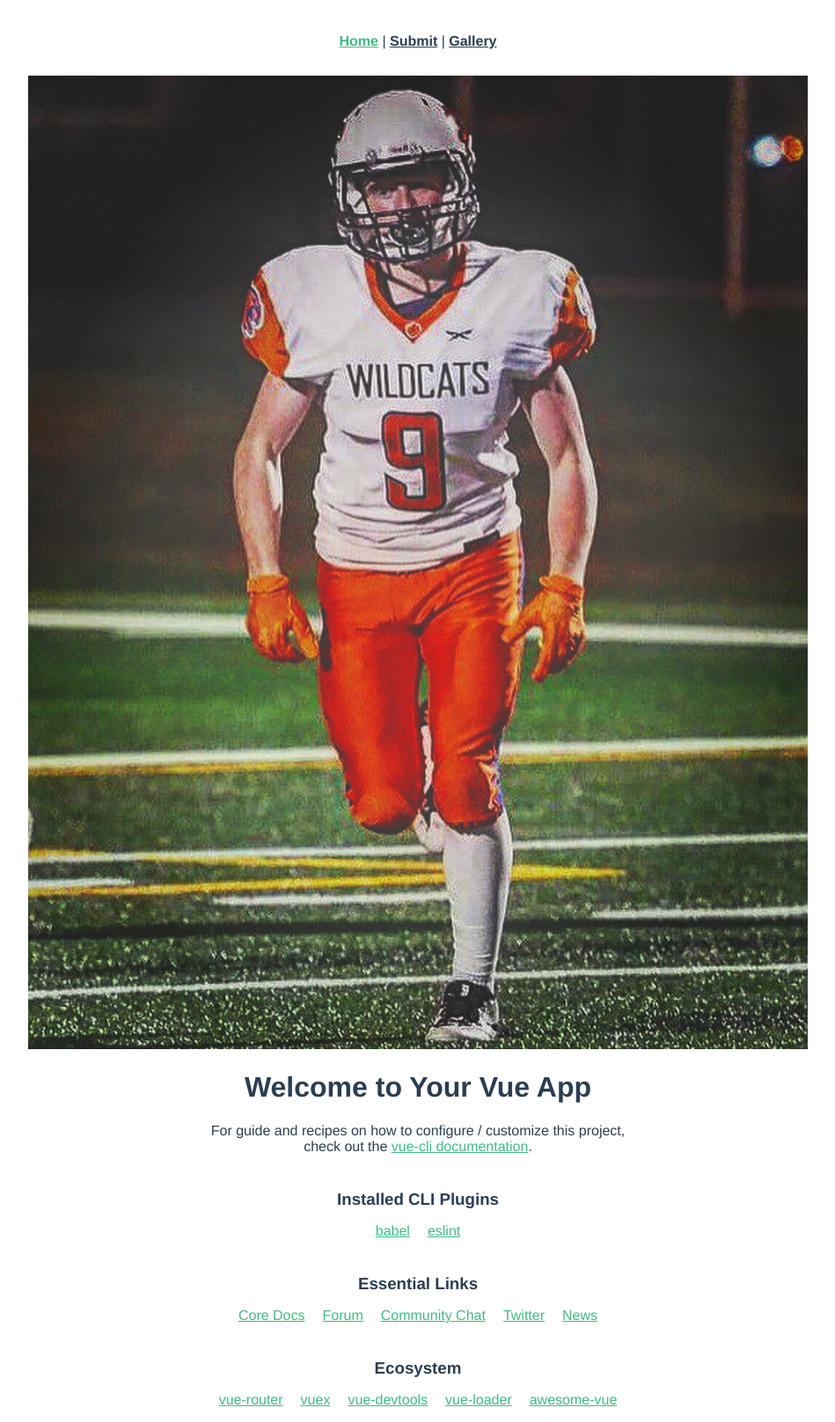
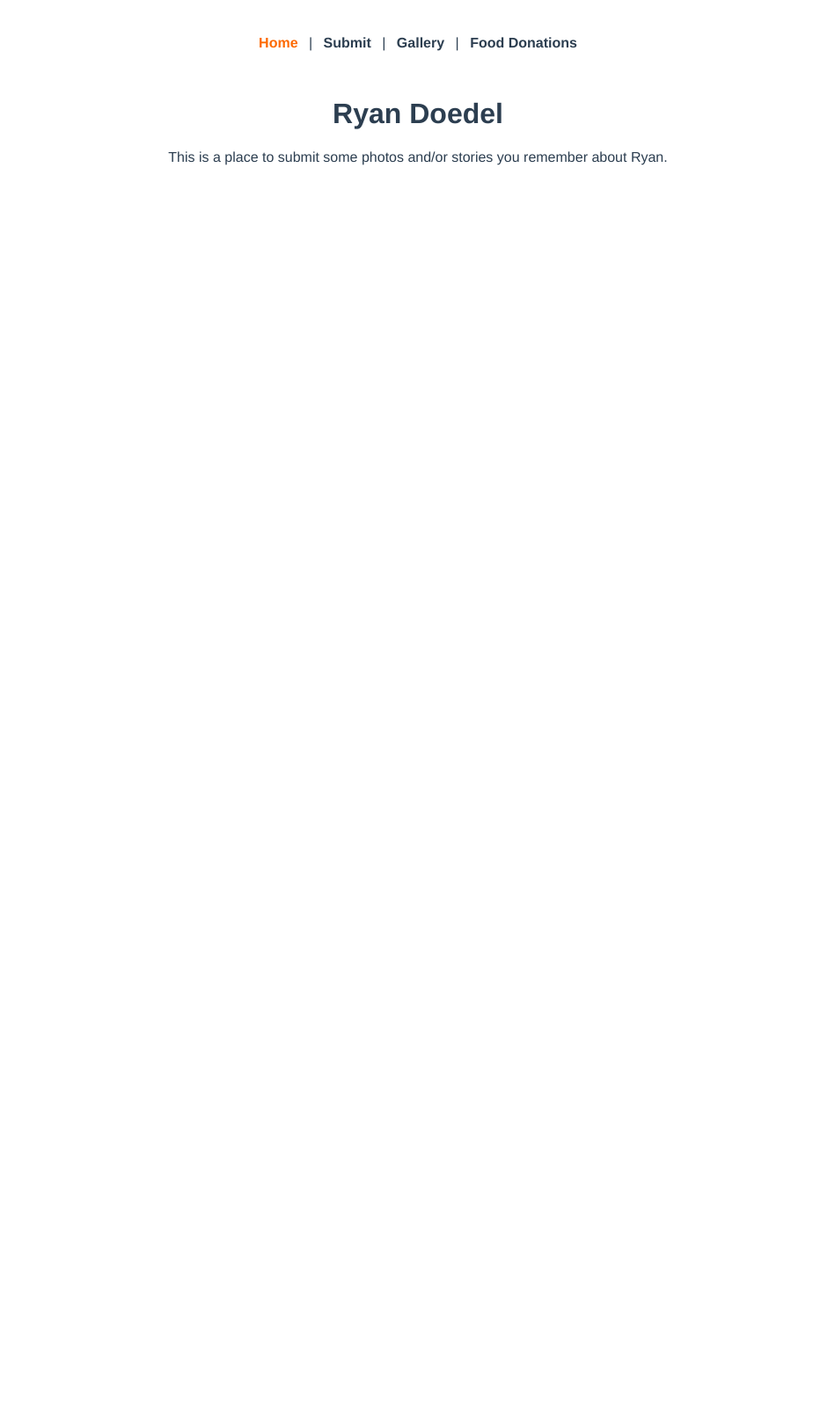
Before and after one commit to redxtech/ryandoedelmemories.com, a Vue app: page / in a window 1280 px wide. Shown: the whole page at 88% size, without its empty margins (165-1114 px from the left). After the commit the page ends 800 px from the top, so only its background shows below. Built offline with nearby package versions, Linux system fonts and the light colour scheme.

Commit message:
more changes

```diff
--- a/public/index.html
+++ b/public/index.html
@@ -5,13 +5,14 @@
   <meta http-equiv="X-UA-Compatible" content="IE=edge">
   <meta name="viewport" content="width=device-width,initial-scale=1.0">
   <link rel="icon" href="<%= BASE_URL %>favicon.ico">
-    <title>ryan</title>
+  <title>Ryan Doedel ❤</title>
 </head>
 <body>
 <noscript>
-      <strong>We're sorry but ryan doesn't work properly without JavaScript enabled. Please enable it to continue.</strong>
+  <strong>
+    We're sorry but this page doesn't work properly without JavaScript enabled. Please enable it to continue.
+  </strong>
 </noscript>
 <div id="app"></div>
-    <!-- built files will be auto injected -->
 </body>
 </html>
--- a/src/App.vue
+++ b/src/App.vue
@@ -1,9 +1,18 @@
 <template>
   <div id="app">
     <div id="nav">
-      <router-link to="/">Home</router-link> |
-      <router-link to="/submit">Submit</router-link> |
+      <router-link to="/">Home</router-link>
+      |
+      <router-link to="/submit">Submit</router-link>
+      |
       <router-link to="/gallery">Gallery</router-link>
+      |
+      <a
+        href="https://docs.google.com/spreadsheets/d/1xukxpF-tzJXwAELePu9TtQHo9mw935eEYWLiQhij_jk/edit?usp=sharing"
+        target="_blank"
+      >
+        Food Donations
+      </a>
     </div>
     <router-view/>
   </div>
@@ -17,13 +26,22 @@
     text-align: center;
     color: #2c3e50;
   }
+
   #nav {
-  padding: 30px;
+    padding: 2rem;
+
     a {
+      padding: 0 0.5rem;
       font-weight: bold;
+      text-decoration-line: none;
       color: #2c3e50;
+
+      &:hover {
+        text-decoration-line: underline;
+      }
+
       &.router-link-exact-active {
-      color: #42b983;
+        color: #fd6a02;
       }
     }
   }
--- a/src/views/Home.vue
+++ b/src/views/Home.vue
@@ -1,37 +1,11 @@
 <template>
   <div class="home">
-    <img alt="Ryan Playing Football" src="../assets/ryan.jpg">
+    <!--<img alt="Ryan Playing Football" src="../assets/ryan.jpg">-->
     <div class="hello">
-      <h1>Welcome to Your Vue App</h1>
+      <h1>Ryan Doedel</h1>
       <p>
-        For guide and recipes on how to configure / customize this project,<br>
-        check out the
-        <a href="https://cli.vuejs.org" target="_blank" rel="noopener">vue-cli documentation</a>.
+        This is a place to submit some photos and/or stories you remember about Ryan.
       </p>
-      <h3>Installed CLI Plugins</h3>
-      <ul>
-        <li><a href="https://github.com/vuejs/vue-cli/tree/dev/packages/%40vue/cli-plugin-babel" target="_blank"
-               rel="noopener">babel</a></li>
-        <li><a href="https://github.com/vuejs/vue-cli/tree/dev/packages/%40vue/cli-plugin-eslint" target="_blank"
-               rel="noopener">eslint</a></li>
-      </ul>
-      <h3>Essential Links</h3>
-      <ul>
-        <li><a href="https://vuejs.org" target="_blank" rel="noopener">Core Docs</a></li>
-        <li><a href="https://forum.vuejs.org" target="_blank" rel="noopener">Forum</a></li>
-        <li><a href="https://chat.vuejs.org" target="_blank" rel="noopener">Community Chat</a></li>
-        <li><a href="https://twitter.com/vuejs" target="_blank" rel="noopener">Twitter</a></li>
-        <li><a href="https://news.vuejs.org" target="_blank" rel="noopener">News</a></li>
-      </ul>
-      <h3>Ecosystem</h3>
-      <ul>
-        <li><a href="https://router.vuejs.org" target="_blank" rel="noopener">vue-router</a></li>
-        <li><a href="https://vuex.vuejs.org" target="_blank" rel="noopener">vuex</a></li>
-        <li><a href="https://github.com/vuejs/vue-devtools#vue-devtools" target="_blank" rel="noopener">vue-devtools</a>
-        </li>
-        <li><a href="https://vue-loader.vuejs.org" target="_blank" rel="noopener">vue-loader</a></li>
-        <li><a href="https://github.com/vuejs/awesome-vue" target="_blank" rel="noopener">awesome-vue</a></li>
-      </ul>
     </div>
   </div>
 </template>
@@ -43,21 +17,7 @@
 </script>
 
 <style scoped lang="scss">
-  h3 {
-    margin: 40px 0 0;
-  }
-
-  ul {
-    list-style-type: none;
-    padding: 0;
-  }
-
-  li {
-    display: inline-block;
-    margin: 0 10px;
-  }
-
   a {
-    color: #42b983;
+    color: #fd6a02;
   }
 </style>
```
Lines whose indentation alone changed are shown as unchanged.
